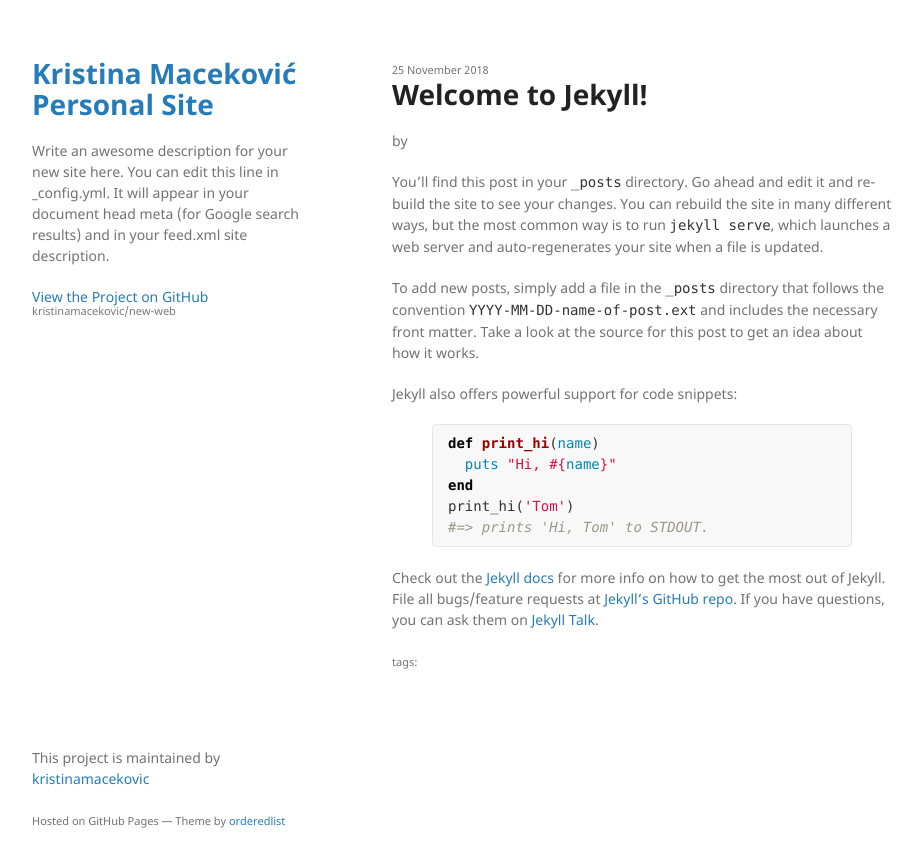
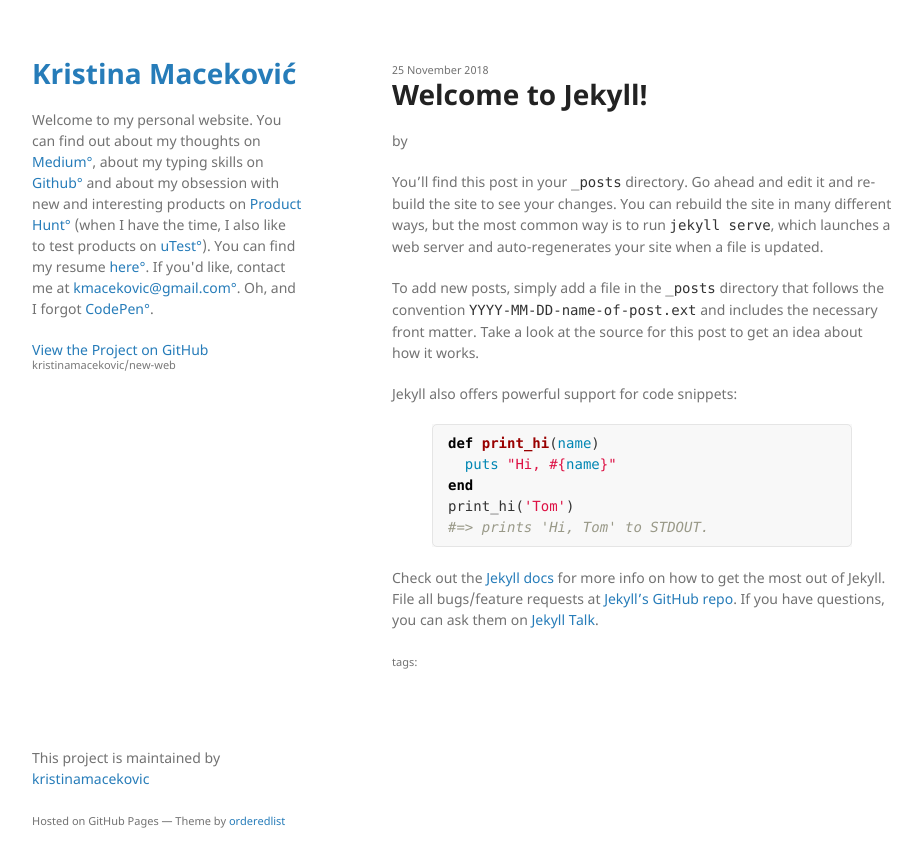
Before and after one commit to kristinamacekovic/new-web, a Jekyll site: the page built from _posts/2018-11-25-welcome-to-jekyll.markdown, in a window 1280 px wide. Shown: the top 867 px of the page, without its empty margins (178-1100 px from the left). Built offline with Jekyll 4.4.1, drawn with Linux system fonts in a browser that asks for light colours.

Commit message:
add description

```diff
--- a/_config.yml
+++ b/_config.yml
@@ -13,22 +13,19 @@
 # you will see them accessed via {{ site.title }}, {{ site.email }}, and so on.
 # You can create any custom variable you would like, and they will be accessible
 # in the templates via {{ site.myvariable }}.
-title: Kristina Maceković Personal Site
+title: Kristina Maceković
 email: kmacekovic@gmail.com
 description: >- # this means to ignore newlines until "baseurl:"
-  Write an awesome description for your new site here. You can edit this
-  line in _config.yml. It will appear in your document head meta (for
-  Google search results) and in your feed.xml site description.
+  Welcome to my personal website. You can find out about my thoughts on <a href="https://medium.com/@macekovick">Medium<span class="star">&#176;</span></a>, about my typing skills on <a href="https://github.com/kristinamacekovic">Github<span class="star">&#176;</span></a> and about my obsession with new and interesting products on <a href="https://www.producthunt.com/@neznam_neznam_n">Product Hunt<span class="star">&#176;</span></a> (when I have the time, I also like to test products on <a href="https://www.utest.com/profile/p449903/about">uTest<span class="star">&#176;</span></a>). You can find my resume <a href="https://github.com/kristinamacekovic/kristinamacekovic.github.io/blob/master/resume.pdf">here<span class="star">&#176;</span></a>. If you'd like, contact me at <a href="mailto:kmacekovic@gmail.com">kmacekovic@gmail.com<span class="star">&#176;</span></a>. Oh, and I forgot <a href="https://codepen.io/macekovick/">CodePen<span class="star">&#176;</span></a>.
 baseurl: "" # the subpath of your site, e.g. /blog
 url: "https://kristinamacekovic.github.io" # the base hostname & protocol for your site, e.g. http://example.com
-github_username:  kristinamacekovic
+github_username: kristinamacekovic
 
 # Build settings
 markdown: kramdown
 theme: jekyll-theme-minimal
 plugins:
   - jekyll-feed
-
 # Exclude from processing.
 # The following items will not be processed, by default. Create a custom list
 # to override the default setting.
```
Also changed, not shown: assets/img/logo.png (deleted), 1 other file.
